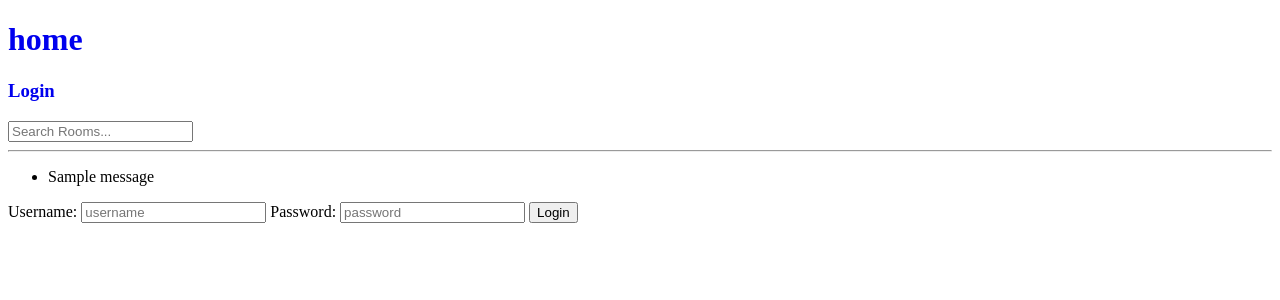
After one commit to NerdPlayground/studytime, a Django app: page /login/ in a window 1280 px wide. The commit adds this page. Shown: the top 300 px of the page. Run offline with Django 4.2, Linux system fonts and the light colour scheme; tables that the repository leaves empty hold one stand-in row (values such as "Sample post"); one stand-in notice (Sample message) is shown.

Commit message:
chore (Users) : enable user login and logout

```diff
--- /dev/null
+++ b/authentication/templates/authentication/access.html
@@ -0,0 +1,19 @@
+{% extends "main.html" %}
+
+{% block content %}
+
+<div>
+    <form method="POST" action="">
+        {% csrf_token %}
+
+        <label>Username:</label>
+        <input type="text" name="username" placeholder="username"/>
+
+        <label>Password:</label>
+        <input type="password" name="password" placeholder="password"/>
+
+        <input type="submit" value="Login"/>
+    </form>
+</div>
+
+{% endblock %}
--- /dev/null
+++ b/authentication/urls.py
@@ -0,0 +1,7 @@
+from django.urls import path
+from authentication.views import access_study_time,leave_study_time
+
+urlpatterns= [
+    path('login/',access_study_time,name="login"),
+    path('logout/',leave_study_time,name="logout"),
+]
--- a/authentication/views.py
+++ b/authentication/views.py
@@ -1,3 +1,22 @@
-from django.shortcuts import render
+from django.contrib import messages
+from django.shortcuts import render,redirect
+from django.contrib.auth import authenticate,login,logout
 
-# Create your views here.
+def access_study_time(request):
+    if request.method == 'POST':
+        username= request.POST.get('username')
+        password= request.POST.get('password')
+        user= authenticate(request,username=username, password=password)
+
+        if user is not None:
+            login(request,user)
+            return redirect('home')
+        else:
+            messages.error(request,"Warning: User with provided credentials does not exist")
+
+    context= {}
+    return render(request,'authentication/access.html',context)
+
+def leave_study_time(request):
+    logout(request)
+    return redirect('home')
--- a/studytime/urls.py
+++ b/studytime/urls.py
@@ -19,5 +19,6 @@ from django.urls import path,include
 urlpatterns = [
     path('admin/', admin.site.urls),
     path('',include('rooms.urls')),
+    path('',include('authentication.urls')),
     # path('',include('.urls')),
 ]
--- a/templates/main.html
+++ b/templates/main.html
@@ -10,6 +10,15 @@
 
     <body>
         {% include "navigation.html" %}
+
+        {% if messages %}
+            <ul class="messages">
+                {% for message in messages %}
+                <li{% if message.tags %} class="{{ message.tags }}"{% endif %}>{{ message }}</li>
+                {% endfor %}
+            </ul>
+        {% endif %}
+
         {% block content %}
         {% endblock %}
     </body>
--- a/templates/navigation.html
+++ b/templates/navigation.html
@@ -1,6 +1,25 @@
+<style>
+    a
+    {
+        text-decoration: none;
+    }
+</style>
+
 <a href="/">
     <h1>home</h1>
 </a>
+
+<div>
+    {% if request.user.is_authenticated %}
+        <a href="{% url 'logout' %}">
+            <h3>Logout</h3>
+        </a>
+    {% else %}
+        <a href="{% url 'login' %}">
+            <h3>Login</h3>
+        </a>
+    {% endif %}
+</div>
 
 <form method="GET" action="{% url 'home' %}">
     <input type="text" name="query" placeholder="Search Rooms..."/>
```
